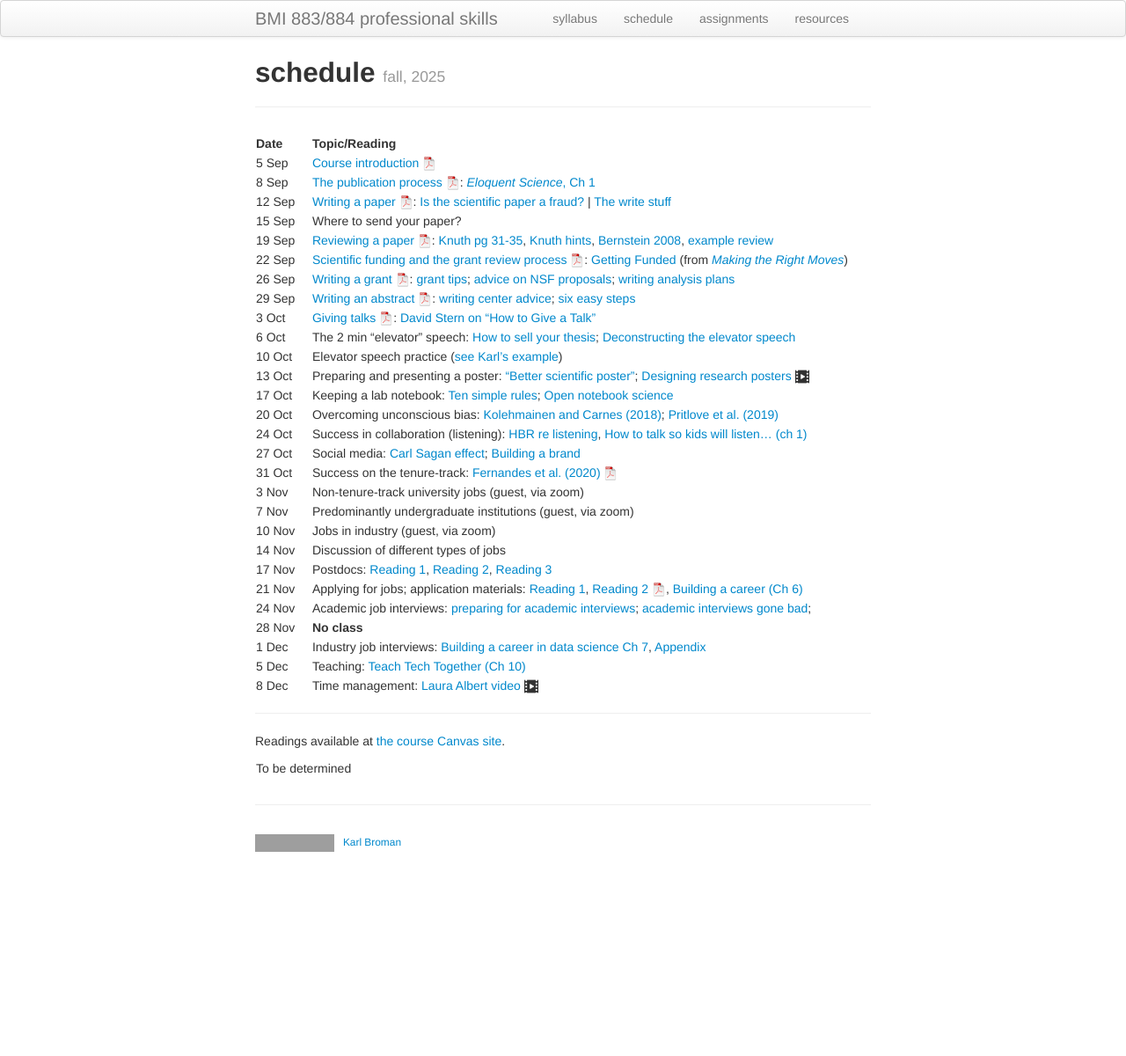
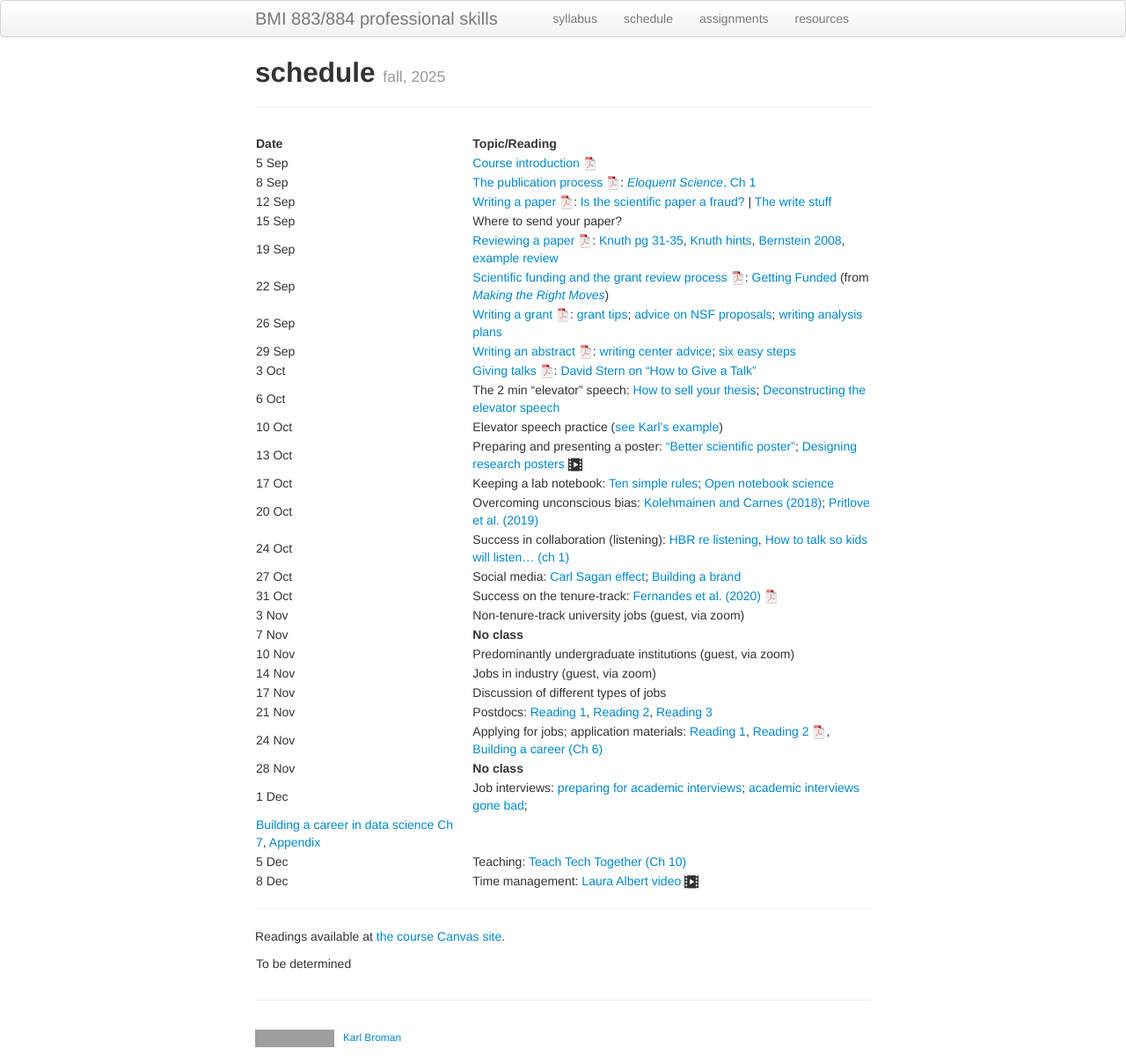
Before and after one commit to kbroman/BMI883, a Jekyll site: the page built from schedule.md, in a window 1280 px wide. Shown: the whole page at 88% size. Built offline with Jekyll 4.4.1, drawn with Linux system fonts in a browser that asks for light colours; before the commit the page ends 978 px from its top, so only the background shows below that; grey boxes are pictures that could not be loaded.

Commit message:
schedule.md: revise due to travel Nov 6-7

```diff
--- a/schedule.md
+++ b/schedule.md
@@ -25,14 +25,15 @@ description: Schedule and readings for BMI 883/884, Biomedical data science prof
 | 27 Oct  |    | Social media: [Carl Sagan effect](https://doi.org/10.1523/JNEUROSCI.0086-16.2016); [Building a brand](https://www.stephaniehicks.com/blog/building-a-brand-as-a-scientist/) |
 | 31 Oct   |    | Success on the tenure-track: [Fernandes et al. (2020)](https://doi.org/10.7554/eLife.54097) [![pdf icon](icons/pdf-icon.png)](https://bit.ly/3d3uA9b) |
 | 3 Nov  |     | Non-tenure-track university jobs (guest, via zoom) |
-| 7 Nov  |     | Predominantly undergraduate institutions (guest, via zoom) |
-| 10 Nov  |    | Jobs in industry (guest, via zoom) |
-| 14 Nov  |    | Discussion of different types of jobs |
-| 17 Nov  |    | Postdocs: [Reading 1](https://www.insidehighered.com/advice/2016/08/23/should-you-pursue-postdoc-or-not-essay), [Reading 2](https://www.nature.com/articles/d41586-020-03235-y), [Reading 3](http://simplystats.github.io/2011/12/28/grad-students-in-bio-statistics-do-a-postdoc/) |
-| 21 Nov  |    | Applying for jobs; application materials: [Reading 1](https://mitcommlab.mit.edu/broad/commkit/cover-letter-for-a-faculty-position/), [Reading 2 ![pdf icon](icons/pdf-icon.png)](https://hwpi.harvard.edu/files/ocs/files/gsas-cvs-and-cover-letters.pdf), [Building a career (Ch 6)](https://livebook.manningn.com/book/build-your-career-in-data-science/chapter-6/1) |
-| 24 Nov  |    |  Academic job interviews: [preparing for academic interviews](https://www.sciencemag.org/careers/2018/12/how-put-your-best-foot-forward-faculty-job-interviews); [academic interviews gone bad](https://www.insidehighered.com/blogs/globalhighered/faculty-job-interviews-gone-bad);|
+| 7 Nov  |     |   **No class** |
+| 10 Nov  |    | Predominantly undergraduate institutions (guest, via zoom) |
+| 14 Nov  |    | Jobs in industry (guest, via zoom) |
+| 17 Nov  |    | Discussion of different types of jobs |
+| 21 Nov  |    | Postdocs: [Reading 1](https://www.insidehighered.com/advice/2016/08/23/should-you-pursue-postdoc-or-not-essay), [Reading 2](https://www.nature.com/articles/d41586-020-03235-y), [Reading 3](http://simplystats.github.io/2011/12/28/grad-students-in-bio-statistics-do-a-postdoc/) |
+| 24 Nov  |    |  Applying for jobs; application materials: [Reading 1](https://mitcommlab.mit.edu/broad/commkit/cover-letter-for-a-faculty-position/), [Reading 2 ![pdf icon](icons/pdf-icon.png)](https://hwpi.harvard.edu/files/ocs/files/gsas-cvs-and-cover-letters.pdf), [Building a career (Ch 6)](https://livebook.manningn.com/book/build-your-career-in-data-science/chapter-6/1) |
 | 28 Nov  |    |  **No class** |
-| 1 Dec  |    | Industry job interviews: [Building a career in data science Ch 7](https://livebook.manning.com/book/build-your-career-in-data-science/chapter-7/1), [Appendix](https://livebook.manning.com/book/build-a-career-in-data-science/appendix/) |
+| 1 Dec  |    | Job interviews: [preparing for academic interviews](https://www.sciencemag.org/careers/2018/12/how-put-your-best-foot-forward-faculty-job-interviews); [academic interviews gone bad](https://www.insidehighered.com/blogs/globalhighered/faculty-job-interviews-gone-bad);
+[Building a career in data science Ch 7](https://livebook.manning.com/book/build-your-career-in-data-science/chapter-7/1), [Appendix](https://livebook.manning.com/book/build-a-career-in-data-science/appendix/) |
 | 5 Dec   |    | Teaching: [Teach Tech Together (Ch 10)](https://teachtogether.tech/en/index.html#s:motivation) |
 | 8 Dec   |    | Time management: [Laura Albert video ![video icon](icons/video-icon.png)](https://www.youtube.com/watch?v=Jmdz0p_gTww) |
 
```
